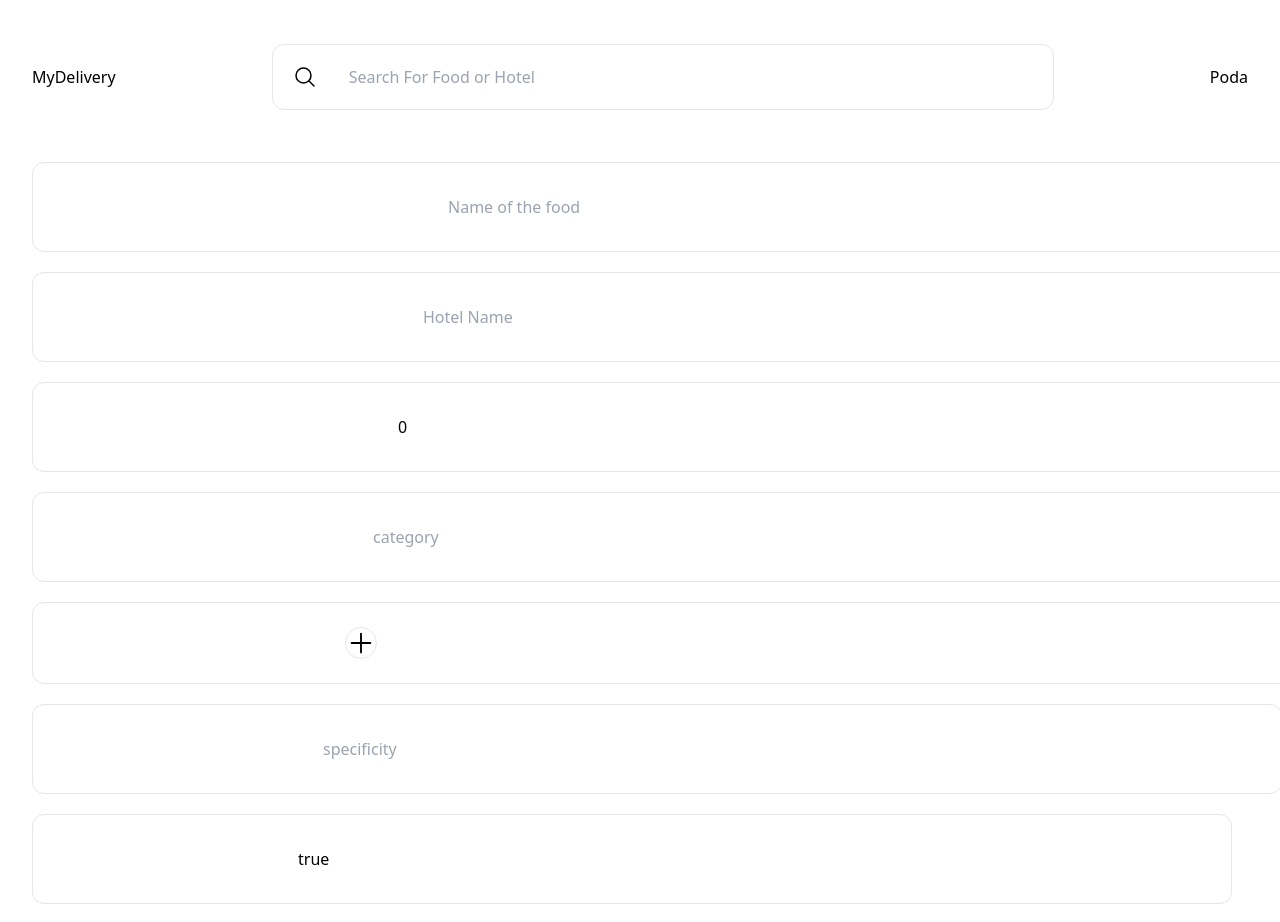
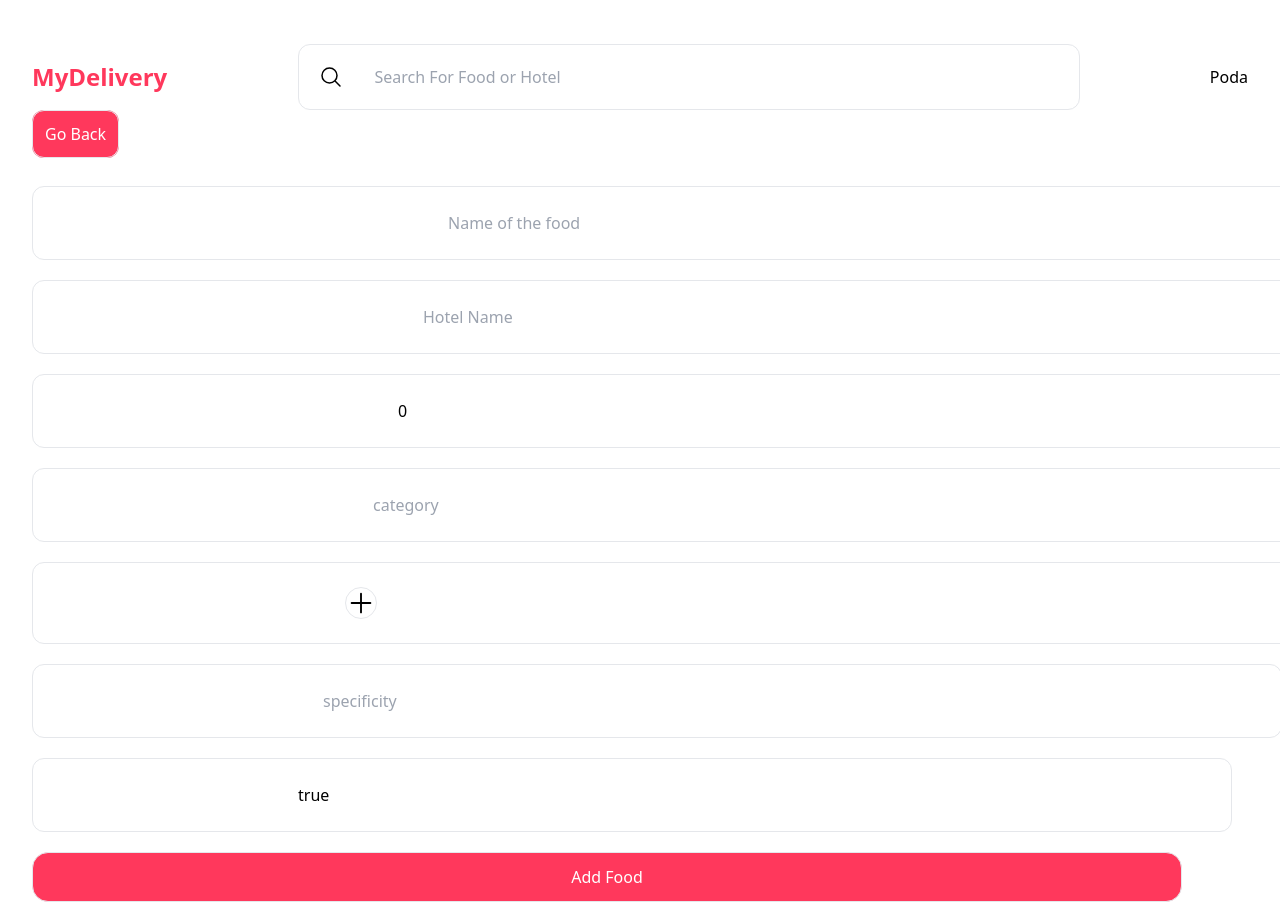
Before and after one commit to mohammedashique791/deliveryProj, a React (Vite) app in the folder client/: page /addFood in a window 1280 px wide. Shown: the top 922 px of the page. Built offline with nearby package versions, Linux system fonts and the light colour scheme; no server answers.

Commit message:
Added small changed

```diff
--- a/client/src/Layouts/Header.jsx
+++ b/client/src/Layouts/Header.jsx
@@ -20,7 +20,7 @@ export default function Header() {
         <div className="">
             <header className="flex justify-between py-3">
                 <div className="flex items-center">
-                    <a href="">MyDelivery</a>
+                    <a className="text-2xl text-fonzzi font-semibold" href="">MyDelivery</a>
                 </div>
 
                 <div className="border flex gap-4 items-center px-5 py-1 rounded-xl">
--- a/client/src/pages/DetailedView.jsx
+++ b/client/src/pages/DetailedView.jsx
@@ -1,6 +1,6 @@
 import axios from "axios";
 import { useEffect, useState } from "react";
-import { useParams } from "react-router-dom"
+import { Link, useParams } from "react-router-dom"
 
 export default function DetailedPage(){
     const {id} = useParams();
@@ -14,10 +14,18 @@ export default function DetailedPage(){
         fetchDish()
     }, []);
     return(
-        <div className="pottappi">
+        <div className="pottappi mt-10 mx-5">
+            <div className="mb-12">
+            <Link to={'/'} className="border bg-fonzzi text-white px-5 py-2 rounded-xl mt-5">Go Back</Link>
+            </div>
             {dish.length === 0 && <p className="mt-5">Kurach Kanji Adukatte machaane!!!</p>}
             <h1 className="text-3xl font-semibold mt-5">{dish.name}</h1>
-            <a className="underlined text-blue-400">{dish.Hotel.location}</a>
-        </div>
+            {dish.Hotel && (
+                <div className="mt-3">
+                <a className="underlined text-blue-400">{dish.Hotel.location}</a>
+                </div>
+            )
+            }
+            </div>
     )
 }
--- a/client/src/pages/FoodAdding.jsx
+++ b/client/src/pages/FoodAdding.jsx
@@ -30,18 +30,19 @@ export default function FoodAdding() {
 
     return (
         <div>
+            <Link to={'/'} className="border p-3 bg-fonzzi text-white rounded-xl mt-10">Go Back</Link>
             <form onSubmit={foodAdding}>
                 <div className="mt-10 flex flex-col gap-5">
-                    <div id='first' className="border p-4 mandan rounded-xl flex w-[1500px] justify-center hover:translate-x-10">
+                    <div id='first' className="border p-2 mandan rounded-xl flex w-[1500px] justify-center hover:translate-x-10">
                         <input value={foodName} onChange={(ev) => setFoodName(ev.target.value)} className="border-none outline-none" type="text" placeholder="Name of the food" />
                     </div>
-                    <div className="border p-4 mandan rounded-xl flex w-[1450px] justify-center hover:translate-x-10">
+                    <div className="border p-2 mandan rounded-xl flex w-[1450px] justify-center hover:translate-x-10">
                         <input value={hotelName} onChange={(ev) => setHotelName(ev.target.value)} type="text" placeholder="Hotel Name" />
                     </div>
-                    <div className="border p-4 mandan rounded-xl flex w-[1400px] justify-center hover:translate-x-10">
+                    <div className="border p-2 mandan rounded-xl flex w-[1400px] justify-center hover:translate-x-10">
                         <input value={price} onChange={(ev) => setPrice(ev.target.value)} type="text" placeholder="price which you offer" />
                     </div>
-                    <div className="border p-4 mandan rounded-xl flex w-[1350px] justify-center hover:translate-x-10">
+                    <div className="border p-2 mandan rounded-xl flex w-[1350px] justify-center hover:translate-x-10">
                         <input value={category} onChange={(ev) => setCategory(ev.target.value)} type="text" placeholder="category" />
                     </div>
                     <label className="border p-6 mandan rounded-xl flex w-[1300px] hover:translate-x-10 hover:text-white ">
@@ -50,13 +51,13 @@ export default function FoodAdding() {
                             <path strokeLinecap="round" strokeLinejoin="round" d="M12 4.5v15m7.5-7.5h-15" />
                         </svg>
                     </label>
-                    <div className="border p-4 mandan rounded-xl flex w-[1250px] justify-center hover:translate-x-10">
+                    <div className="border p-2 mandan rounded-xl flex w-[1250px] justify-center hover:translate-x-10">
                         <input value={specificity} onChange={(ev) => setSpecificity(ev.target.value)} type='text' placeholder="specificity" />
                     </div>
-                    <div className="border p-4 mandan rounded-xl flex w-[1200px] justify-center hover:translate-x-10">
+                    <div className="border p-2 mandan rounded-xl flex w-[1200px] justify-center hover:translate-x-10">
                         <input value={isavailable} onChange={(ev) => setisAvailable(ev.target.value)} type="text" placeholder="available or not" />
                     </div>
-                    <div className="border p-4 mandan bg-fonzzi rounded-2xl flex w-[1150px] justify-center hover:translate-x-10">
+                    <div className="border p-3 mandan bg-fonzzi rounded-2xl flex w-[1150px] justify-center hover:translate-x-10">
                         <button className="text-white">Add Food</button>
                     </div>
                 </div>
```
